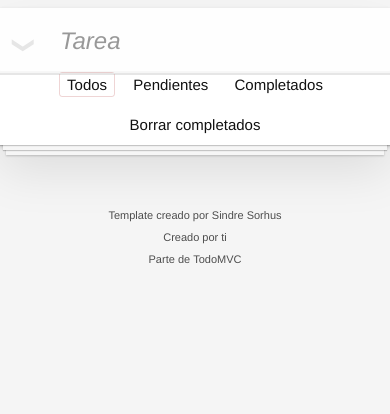
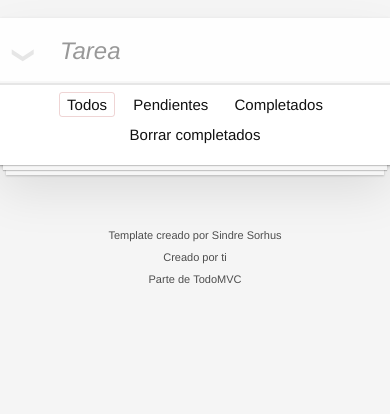
Before and after one commit to boterobpablo/lista-tareas, a website built with webpack: page src/index.html in a window 390 px wide. Shown: the part 430-844 px from the top of the page. Built offline with nearby package versions, Linux system fonts and the light colour scheme.

Commit message:
detalles

```diff
--- a/src/styles.css
+++ b/src/styles.css
@@ -376,10 +376,11 @@ html .clear-completed:active {
 	}
 }
 
-@media (max-width: 479px) {
+@media (max-width: 480px) {
 	.footer {
-		height: 50px;
+		height: 60px;
 		flex-direction: column;
+		justify-content: center;
 		/* align-items: ; */
 	}
 
```
